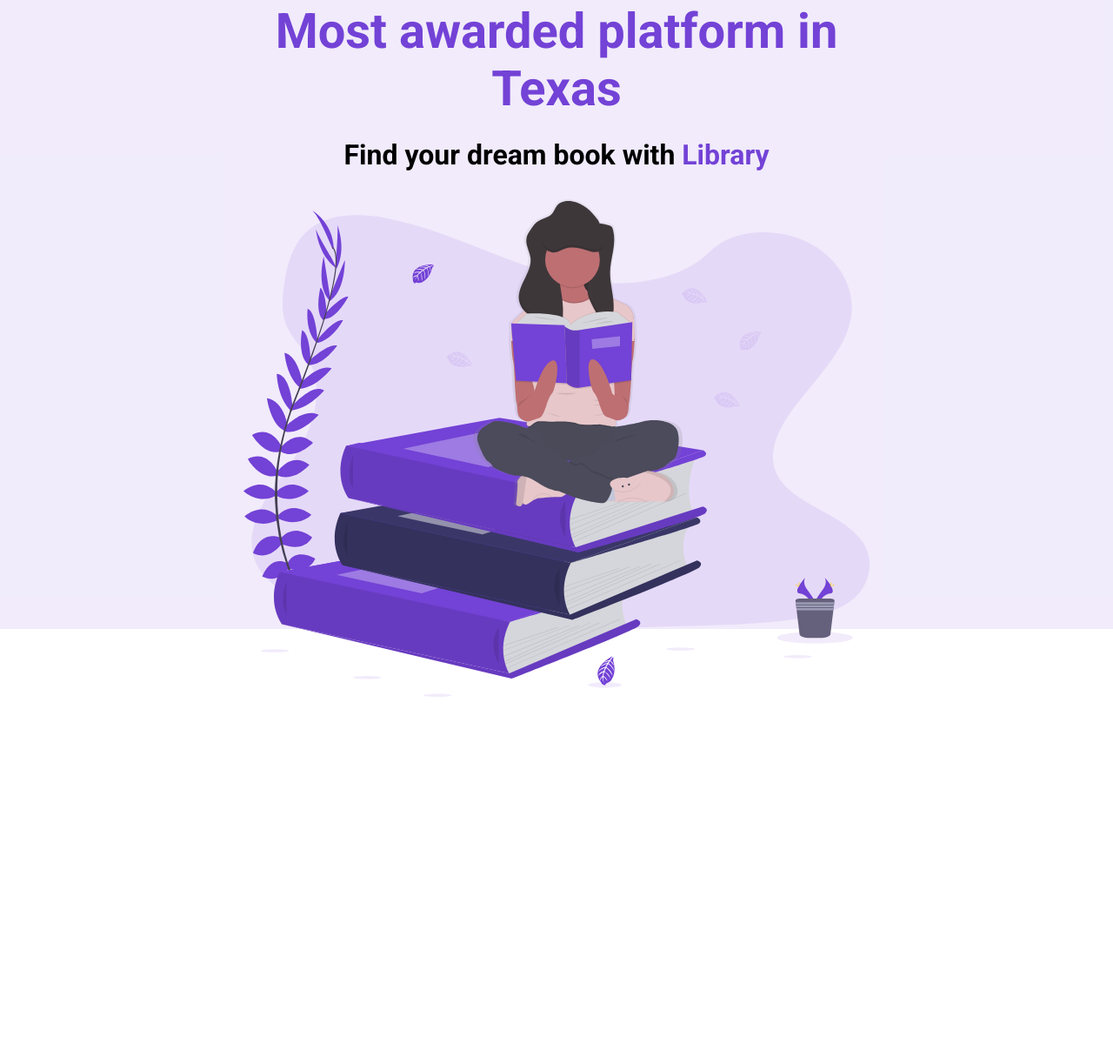
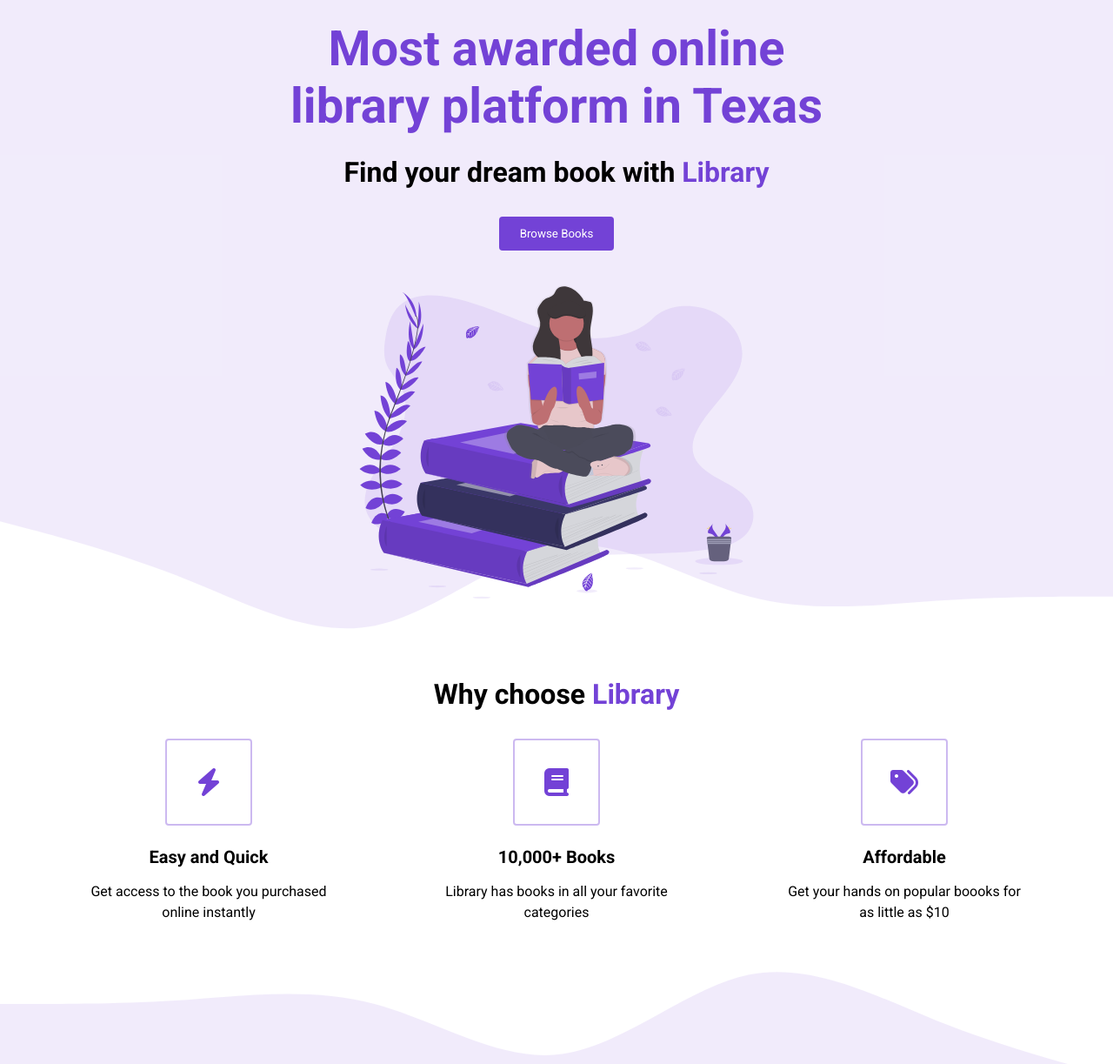
Before and after one commit to armandojcorrea/ajc-ecommerce, a plain HTML site: page index.html in a window 1280 px wide. Shown: the part 77-1300 px from the top of the page at 87% size. Before the commit the page ends 882 px from the top, so only its background shows below. Drawn offline with Linux system fonts and the light colour scheme.

Commit message:
highlights complete

```diff
--- a/index.html
+++ b/index.html
@@ -6,14 +6,14 @@
     <meta name="viewport" content="width=device-width, initial-scale=1.0" />
     <title>Library</title>
     <link rel="stylesheet" href="style.css" />
+    <script src="https://kit.fontawesome.com/9b52f47b2c.js" crossorigin="anonymous"></script>
   </head>
 
   <body>
     <section id="landing">
-
       <nav>
         <div class="nav__container">
-        <img class="logo" src="./assets/Library.svg" alt="">
+          <img class="logo" src="./assets/Library.svg" alt="" />
           <ul class="nav__links">
             <li><a href="" class="nav__link">Home</a></li>
             <li><a href="" class="nav__link">Contact</a></li>
@@ -24,16 +24,85 @@
 
       <header>
         <div class="header__container">
-            <div class="header__descrition">
-                <h1>Most awarded platform in Texas</h1>
-                <h2>Find your dream book with <span class="purple">Library</span></h2>
+          <div class="header__description">
+            <h1>Most awarded online library platform in Texas</h1>
+            <h2>
+              Find your dream book with <span class="purple">Library</span>
+            </h2>
+            <button class="btn">Browse Books</button>
           </div>
-            <figure>
-                <img src="./assets/Undraw_Books.svg" alt="">
+          <figure class="header__img--wrapper">
+            <img src="./assets/Undraw_Books.svg" alt="" />
           </figure>
         </div>
       </header>
+    </section>
 
+    <main>
+      <section id="highlights">
+        <div class="container">
+          <div class="row">
+            <h2 class="section__title">
+              Why choose <span class="purple">Library</span>
+            </h2>
+            <div class="highlight__wrapper">
+              <div class="highlight">
+                <div class="highlight__img">
+                  <i class="fas fa-bolt"></i>
+                </div>
+                  <h3 class="highlight__subtitle">
+                    Easy and Quick
+                  </h3>
+                  <p class="highlight__para">
+                    Get access to the book you purchased online instantly
+                  </p>
+                </div>
+              <div class="highlight">
+                <div class="highlight__img">
+                  <i class="fa-solid fa-book"></i>
+                </div>
+                  <h3 class="highlight__subtitle">
+                    10,000+ Books
+                  </h3>
+                  <p class="highlight__para">
+                    Library has books in all your favorite categories
+                  </p>
+                </div>
+              <div class="highlight">
+                <div class="highlight__img">
+                  <i class="fa-solid fa-tags"></i>
+                </div>
+                  <h3 class="highlight__subtitle">
+                    Affordable
+                  </h3>
+                  <p class="highlight__para">
+                    Get your hands on popular boooks for as little as $10
+                  </p>
+                </div>
+              </div>
+          </div>
+        </div>
       </section>
+
+      <section id="features">
+        <div class="container">
+          <div class="row">
+
+          </div>
+        </div>
+      </section>
+
+
+      <section id="Latest">
+        <div class="container">
+          <div class="row">
+
+          </div>
+        </div>
+      </section>
+
+
+    </main>
+
   </body>
 </html>
--- a/style.css
+++ b/style.css
@@ -4,6 +4,11 @@
     margin: 0;
     box-sizing: border-box;
     font-family: 'Roboto', sans-serif;
+}
+
+body {
+    max-width: 100vw;
+    overflow-x: hidden;
 }
 
 nav {
@@ -13,7 +18,13 @@ nav {
 
 img {
     width: 100%;
+    height: 100%;
+    max-height: 50vh;
+    padding: 20px
+}
 
+p {
+    line-height: 1.5;
 }
 
 .nav__container {
@@ -76,10 +87,19 @@ header {
     width: 100%;
     max-width: 720px;
     margin: 0 auto;
+    padding: 20px;
     height: 100%;
     display: flex;
     flex-direction: column;
+    justify-content: space-around;
 }
+
+.header__description {
+    display: flex;
+    flex-direction: column;
+    align-items: center;
+}
+
 
 h1 {
     font-size: 56px;
@@ -95,4 +115,118 @@ h2 {
     text-align: center;
 }
 
-/* 14:26 */
+button {
+    cursor: pointer;
+}
+
+button:active {
+    transform: translateY(1px);
+}
+
+.btn {
+    background-color: #7342d6;
+    color: white;
+    padding: 12px 24px;
+    border-radius: 4px;
+    border: none;
+}
+
+.header__img--wrapper {
+    padding: 20px;
+    z-index: 2;
+}
+
+.container {
+    padding: 56px 0;
+
+}
+
+.row {
+    width: 100%;
+    max-width: 1200px;
+    margin: 0 auto;
+
+}
+
+
+/* HIGHLIGHTS */
+
+#highlights {
+    position: relative;
+}
+
+#highlights:before {
+    background: url('./assets/wave.svg');
+    position: absolute;
+    content: "";
+    width: 101vw;
+    height: 12vw;
+    top: 1px;
+    left: 0;
+    z-index: 1;
+    background-size: cover;
+    background-repeat: no-repeat;
+    transform: translateY(-100%);
+}
+
+#highlights:after {
+    background: url('./assets/wave.svg');
+    position: absolute;
+    content: "";
+    width: 101vw;
+    height: 12vw;
+    bottom: 1px;
+    left: 0;
+    z-index: 1;
+    background-size: cover;
+    background-repeat: no-repeat;
+    transform: translateY(100%) rotate(180deg);
+}
+
+
+.highlight__wrapper {
+    display:flex;
+
+}
+
+.highlight {
+padding: 0 24px;
+width: calc(100% / 3);
+display: flex;
+flex-direction: column;
+align-items: center;
+}
+
+.highlight__para {
+    text-align: center;
+    max-width: 280px;
+}
+
+.highlight__img {
+    border: 2px solid #7341d65d;
+    color: #7342d6;
+    width: 100px;
+    height: 100px;
+    display: flex;
+    align-items: center;
+    justify-content: center;
+    border-radius: 4px;
+    font-size: 32px;
+    margin-bottom:  24px;
+}
+
+.highlight__subtitle {
+    font-size: 20px;
+    margin-bottom: 16px;
+}
+
+/* FEATURES */
+
+#features {
+    height: 1000px;
+    background-color: rgba(115, 66, 214, 0.1);
+}
+
+
+
+/* 39:00 */
```
Lines whose indentation alone changed are shown as unchanged.
